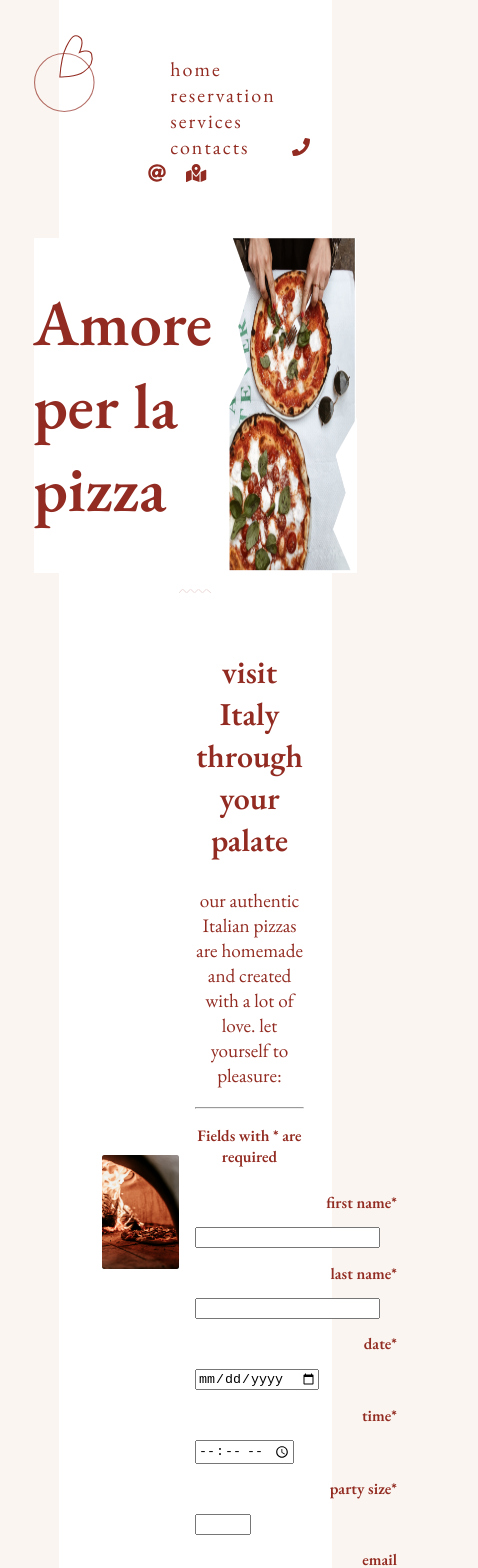
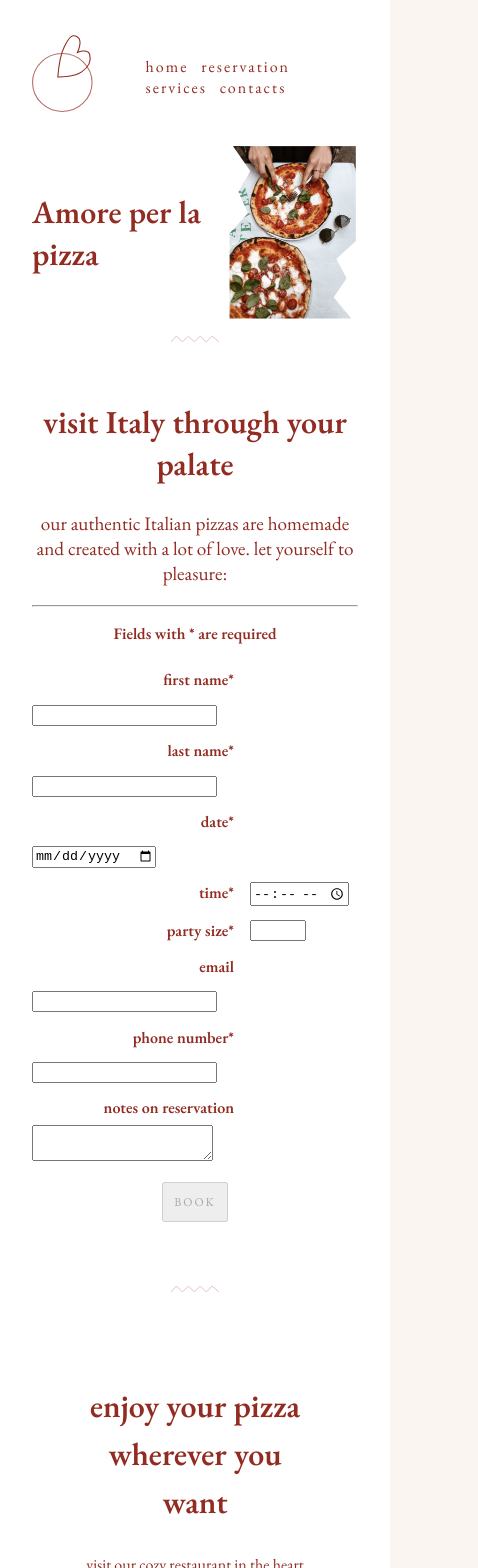
Before and after one commit to clakika/restaurant-website, a React (Create React App) app in the folder restaurant-website/: page / in a window 390 px wide. Shown: the top 1568 px of the page, 478 px wide, since content can reach past the window. Built offline with nearby package versions, Linux system fonts and the light colour scheme.

Commit message:
responsiveness of home, reservation and services section finished
few fixes have to be made, and responsivness of contacts section to be finished

```diff
--- a/restaurant-website/public/index.html
+++ b/restaurant-website/public/index.html
@@ -2,7 +2,7 @@
 <html lang="en">
   <head>
     <meta charset="utf-8">
-    <meta name="viewport" content="width=device-width, initial-scale=1, shrink-to-fit=no">
+    <meta content="width=device-width, initial-scale=1" name="viewport" />
     <meta name="theme-color" content="#000000">
     <!--
       manifest.json provides metadata used when your web app is added to the
@@ -10,7 +10,7 @@
     -->
     <link href="https://fonts.googleapis.com/css2?family=EB+Garamond:ital,wght@0,400;0,600;1,400&display=swap" rel="stylesheet">
     <link rel="manifest" href="%PUBLIC_URL%/manifest.json">
-    <link rel="shortcut icon" href="../src/img/logo.svg">
+    <link rel="shortcut icon" href="../src/img/favicon.ico">
     <!--
       Notice the use of %PUBLIC_URL% in the tags above.
       It will be replaced with the URL of the `public` folder during the build.
--- a/restaurant-website/src/App.css
+++ b/restaurant-website/src/App.css
@@ -6,10 +6,24 @@
   justify-content: center;
   align-items: center;
   flex-direction: column;
-  max-width: 70vw;
+  width: 70vw;
   background-color: white;
   margin: 0 auto;
 }
+
+@media only screen and (max-width: 600px) {
+  .App {
+      width: 100vw;
+  }
+}
+
+
+@media only screen and (max-width: 800px) {
+  .App {
+      width: 100vw;
+  }
+}
+
 
 .App_Component {
   background-color: brown;
@@ -18,7 +32,7 @@
 }
 
 .Divider {
-  width: 15%;
+  max-width: 15%;
   margin-top: 1rem;
   margin-bottom: 1rem;
 }
--- a/restaurant-website/src/Layout/Contacts/Contacts.css
+++ b/restaurant-website/src/Layout/Contacts/Contacts.css
@@ -6,7 +6,23 @@
 
 .Contacts_Image {
     max-width: 65%;
+    height: auto;
     transform: translate(15rem, 2rem);
+}
+
+@media only screen and (max-width: 1200px) {
+    .Contacts_Image {
+        width:50%;
+    }
+
+    .Contacts_SubText {
+        display: none;
+    }
+
+    .Contacts_Socials {
+        width: 15vw;
+        transform: translate(2vw, 0vw);
+    }
 }
 
 .Contacts_Title {
--- a/restaurant-website/src/Layout/Home/Home.css
+++ b/restaurant-website/src/Layout/Home/Home.css
@@ -19,11 +19,35 @@
     cursor: pointer;
 }
 
+@media only screen and (max-width: 1000px) {
+    .NavList {
+        font-size: 17px;
+    }
+}
+
+@media only screen and (max-width: 1000px) {
+    .NavList {
+        font-size: 17px;
+    }
+}
+
+@media only screen and (max-width: 900px) {
+    .NavList {
+        font-size: 16px;
+    }
+}
+
 .Home_Icon{
     font-size: 0.9em;
     margin: 0 10px 0 10px;
     color: rgb(146, 43, 33);
 }
+
+@media only screen and (max-width: 1200px) {
+    .Home_Icon {
+        display: none;
+    }
+  }
 
 
 .NavList_Item {
@@ -32,6 +56,31 @@
     display: inline-table;
     margin: 0 2rem 0 2rem;
     letter-spacing: 2px;
+    transition: all 2s ease-in-out;
+}
+
+@media only screen and (max-width: 1200px) {
+    .NavList_Item {
+        margin: 0 1rem 0 1rem;
+    }
+}
+
+@media only screen and (max-width: 900px) {
+    .NavList_Item {
+        margin: 0 0.7rem 0 0.7rem;
+    }
+}
+
+@media only screen and (max-width: 700px) {
+    .NavList_Item {
+        margin: 0 0.7rem 0 0.7rem;
+    }
+}
+
+@media only screen and (max-width: 600px) {
+    .NavList_Item {
+        margin: 0 0.2rem 0 0.6rem;
+    }
 }
 
 .NavList_Item a{
@@ -39,9 +88,14 @@
     color: rgb(146, 43, 33);
 }
 
+.NavList_Item:hover {
+    border-bottom: 1px solid rgb(146, 43, 33);
+}
+
+
 .NavigationLogo {
-    width: 5rem;
-    height: 5rem;
+    max-width: 5rem;
+    max-height: 5rem;
 }
 
 .Header {
@@ -52,8 +106,7 @@
 }
 
 .Header_Image {
-    width: 40%;
-
+    max-width: 40%;
 }
 
 .Header_Title {
@@ -61,3 +114,33 @@
     align-self: center;
     margin-right: 1rem;
 }
+
+@media only screen and (max-width: 1200px) {
+    .Header_Title {
+        font-size: 2.7rem;
+    }
+}
+
+@media only screen and (max-width: 1100px) {
+    .Header_Title {
+        font-size: 2.3rem;
+    }
+}
+
+@media only screen and (max-width: 900px) {
+    .Header_Title {
+        font-size: 2.2rem;
+    }
+}
+
+@media only screen and (max-width: 700px) {
+    .Header_Title {
+        font-size: 2rem;
+    }
+}
+
+@media only screen and (max-width: 500px) {
+    .Header_Title {
+        font-size: 2rem;
+    }
+}
--- a/restaurant-website/src/Layout/Reservation/Reservation.css
+++ b/restaurant-website/src/Layout/Reservation/Reservation.css
@@ -23,6 +23,16 @@
     max-width: 70%;
     height: auto;
     align-self: center;
+}
+
+@media only screen and (max-width: 1200px) {
+    .Reservation_LeftSection {
+        display: none;
+    }
+
+    .Reservation_RightSection {
+        grid-column: 1/-1;
+    }
 }
 
 .Reservation_Title {
--- a/restaurant-website/src/Layout/Services/Services.css
+++ b/restaurant-website/src/Layout/Services/Services.css
@@ -23,7 +23,7 @@
 .Services_Text {
     order: 2;
     text-align: center;
-    width: 20rem;
+    width: auto;
     padding: 1rem;
     align-self: center;
     line-height: 1.5;
@@ -31,6 +31,16 @@
 
 .Services_ImageOne {
     order: 1;
+}
+
+@media only screen and (max-width: 1200px) {
+    .Services_ImageOne {
+        display: none;
+    }
+
+    .Services_ImageTwo {
+        display: none;
+    }
 }
 
 .Services_ImageTwo {
--- a/restaurant-website/src/components/Form/Form.css
+++ b/restaurant-website/src/components/Form/Form.css
@@ -16,6 +16,11 @@ label {
     margin-left: -3rem;
     margin-right: 1rem;
     font-weight: 600;
+}
+
+textarea{
+    max-width: 20rem;
+    max-height: 10rem;
 }
 
 input {
@@ -199,5 +204,5 @@ textarea {
         font-family: 'EB Garamond', serif;
         text-transform: uppercase;
         text-align: center;
-        transform: translate(13.6rem, 1rem);
+        margin: 1rem auto;
     }
--- a/restaurant-website/src/components/Form/Form.js
+++ b/restaurant-website/src/components/Form/Form.js
@@ -133,14 +133,15 @@ export class Form extends Component {
                     />
                 <br />
                 <label>notes on reservation</label>
+                <br></br>
                 <textarea
                     type="text"
                     name="notes"
                     onChange={this.handleChange} />
                 <br />
-                <button type="button" className="BookBtn" onClick={() => {this.setState({visible: true});}} disabled={this.state.disabled}>book</button>
+            </form>
+            <button type="button" className="BookBtn" onClick={() => {this.setState({visible: true});}} disabled={this.state.disabled}>book</button>
                 {this.state.visible ? <Dialog /> : null}
-            </form>
         </div>
         )
     };
```
Also changed, not shown: 1 other file (tests, documents, lock files or other folders).
